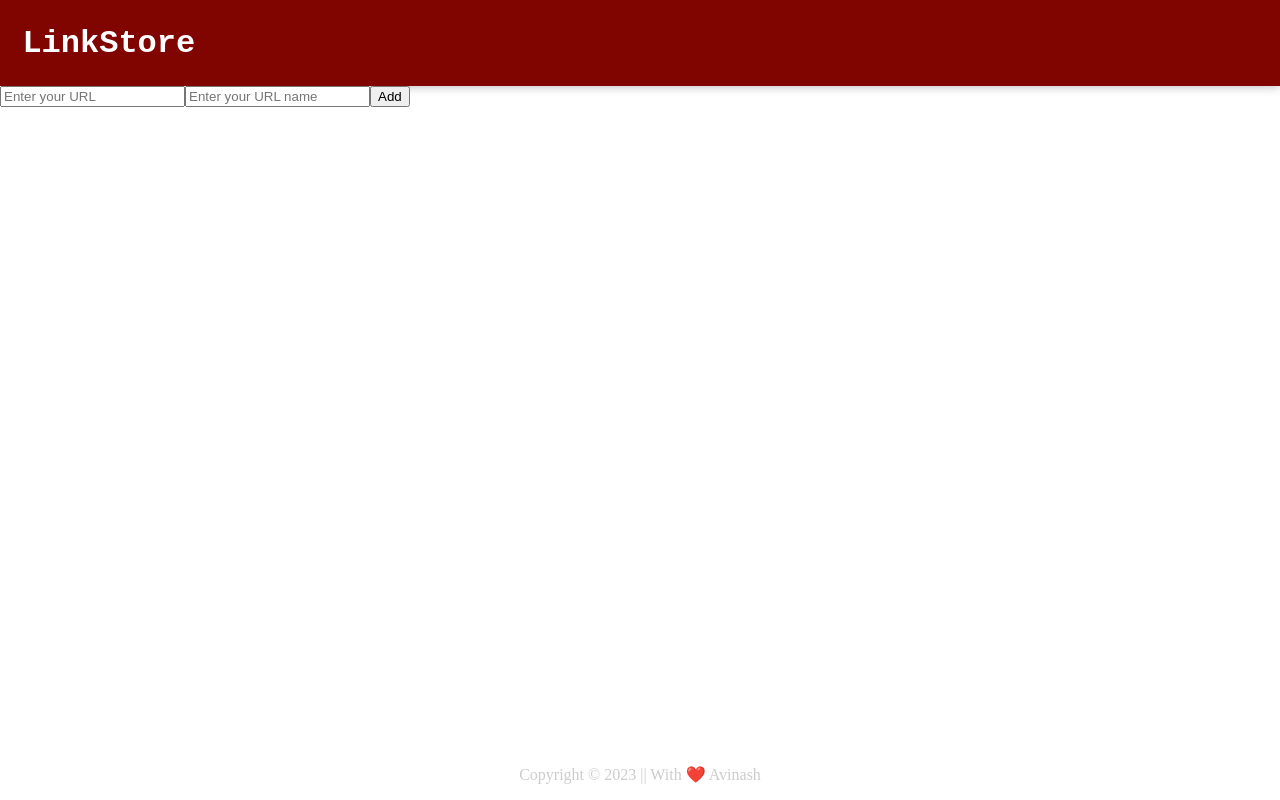
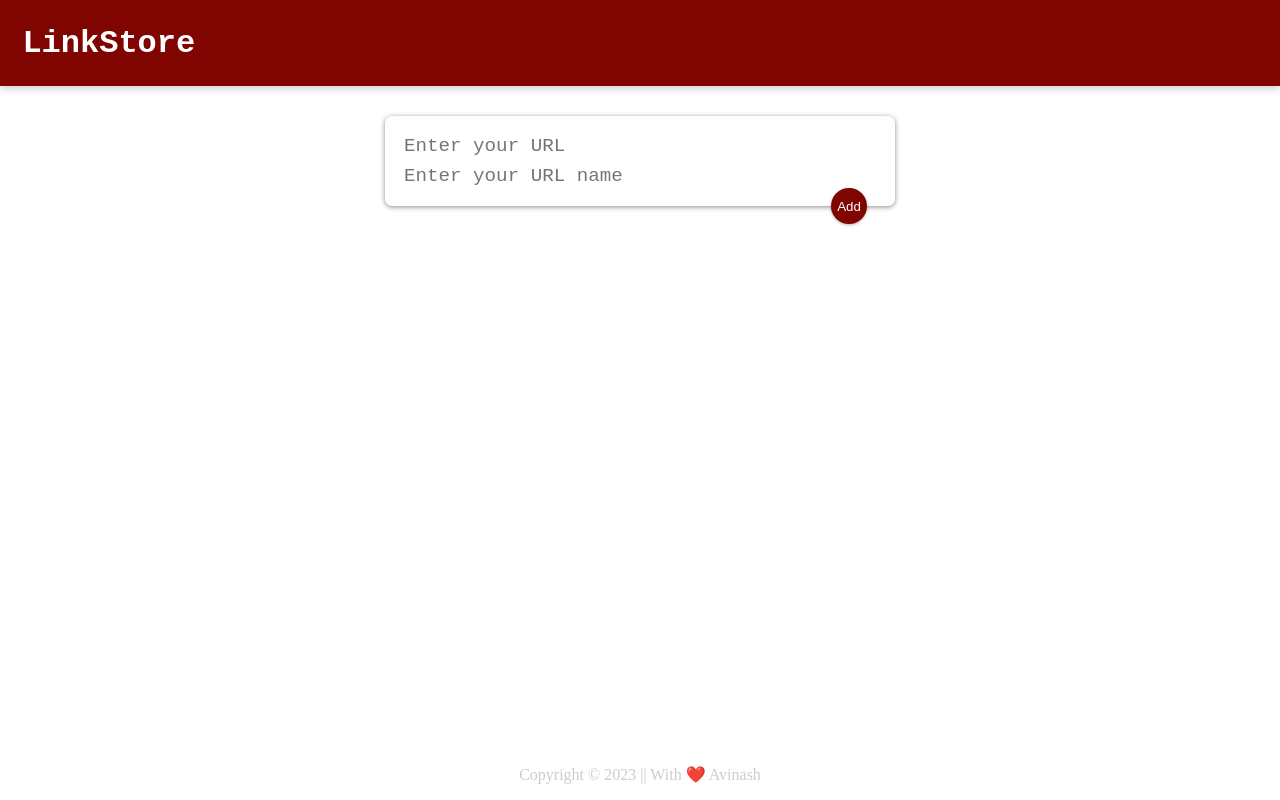
Before and after one commit to Aviwani1234/linkstore, a React (Create React App) app: page / in a window 1280 px wide. Built offline with nearby package versions, Linux system fonts and the light colour scheme.

Commit message:
linkStore04 --style input

```diff
--- /dev/null
+++ b/src/components/Input.css
@@ -0,0 +1,45 @@
+.ipt button {
+  position: relative;
+  float: right;
+  margin-right: 10px;
+  color: #800500;
+  border: none;
+  width: 36px;
+  height: 36px;
+  cursor: pointer;
+  outline: none;
+}
+
+form.create-url {
+  position: relative;
+  width: 480px;
+  margin: 30px auto 20px auto;
+  background: #fff;
+  padding: 15px;
+  border-radius: 7px;
+  box-shadow: 0 1px 5px rgb(138, 137, 137);
+}
+
+form.create-url input {
+  width: 100%;
+  border: none;
+  padding: 4px;
+  outline: none;
+  font-size: 1.2em;
+  font-family: "Courier New", Courier, monospace;
+  resize: none;
+}
+form.create-url button {
+  position: absolute;
+  right: 18px;
+  bottom: -18px;
+  background: #800500;
+  color: #fff;
+  border: none;
+  border-radius: 50%;
+  width: 36px;
+  height: 36px;
+  box-shadow: 0 1px 3px rgba(0, 0, 0, 0.3);
+  cursor: pointer;
+  outline: none;
+}
--- a/src/components/Input.jsx
+++ b/src/components/Input.jsx
@@ -1,4 +1,6 @@
 import React, { useState } from "react";
+import "./Input.css"
+
 
 function Input() {
   const [data, setData] = useState({
@@ -33,8 +35,8 @@
   }
 
   return (
-    <div>
-      <form onSubmit={handleSubmit}>
+    <div className="ipt">
+      <form className="create-url" onSubmit={handleSubmit}>
         <input
           placeholder="Enter your URL"
           type="url"
@@ -64,7 +66,7 @@
 // 2. convert it into <a></a> tag --- done
 //       2.a onsubmit add link --- done
 //       2.b give one more fild to add name of link  --- done
-//       2.c add style
+//       2.c add style --- done
 // 3. make array of anchor tag
 // 4. display array of anchor tag
 //       4.a add style
```
Also changed, not shown: public/styles.css (+5 -5 lines).
